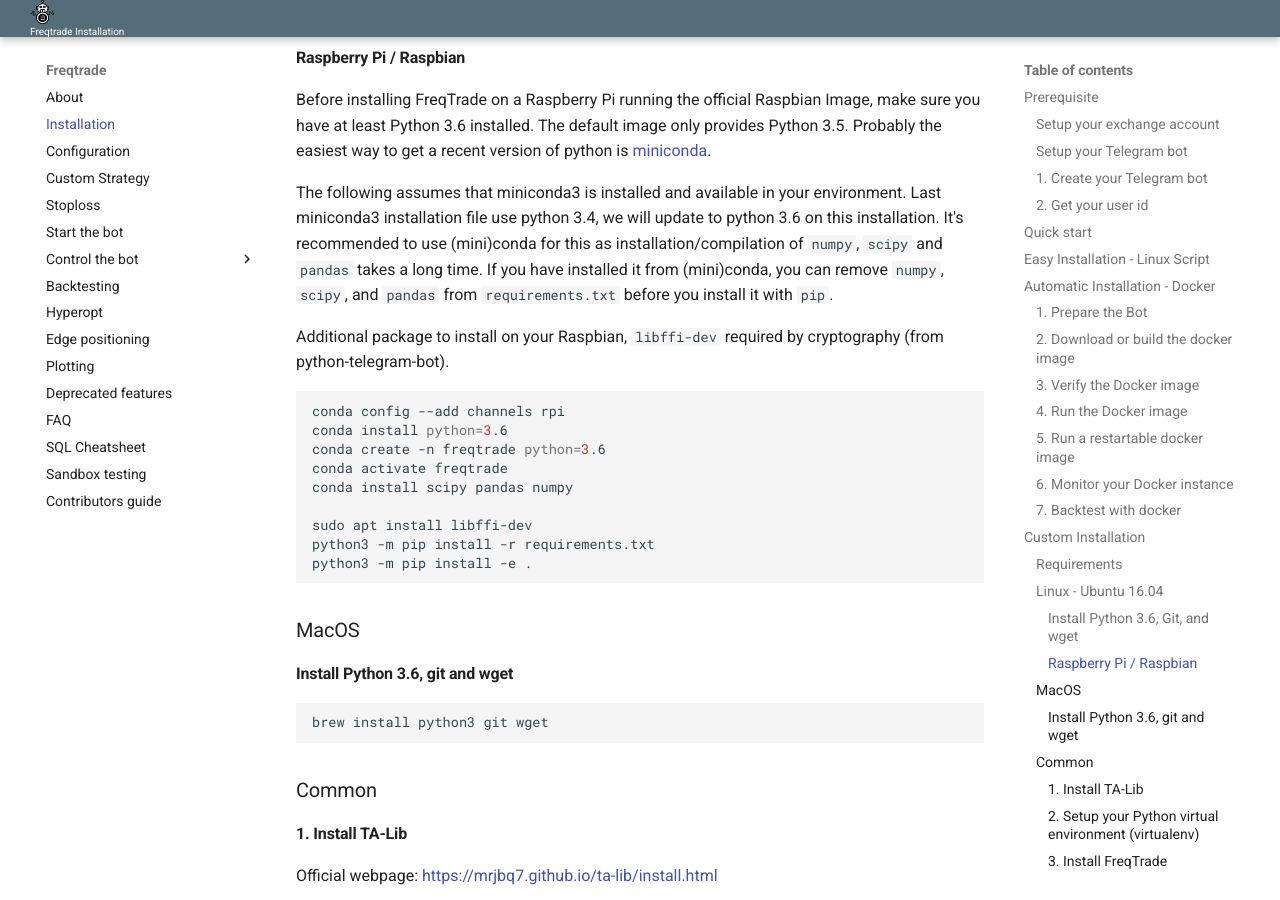
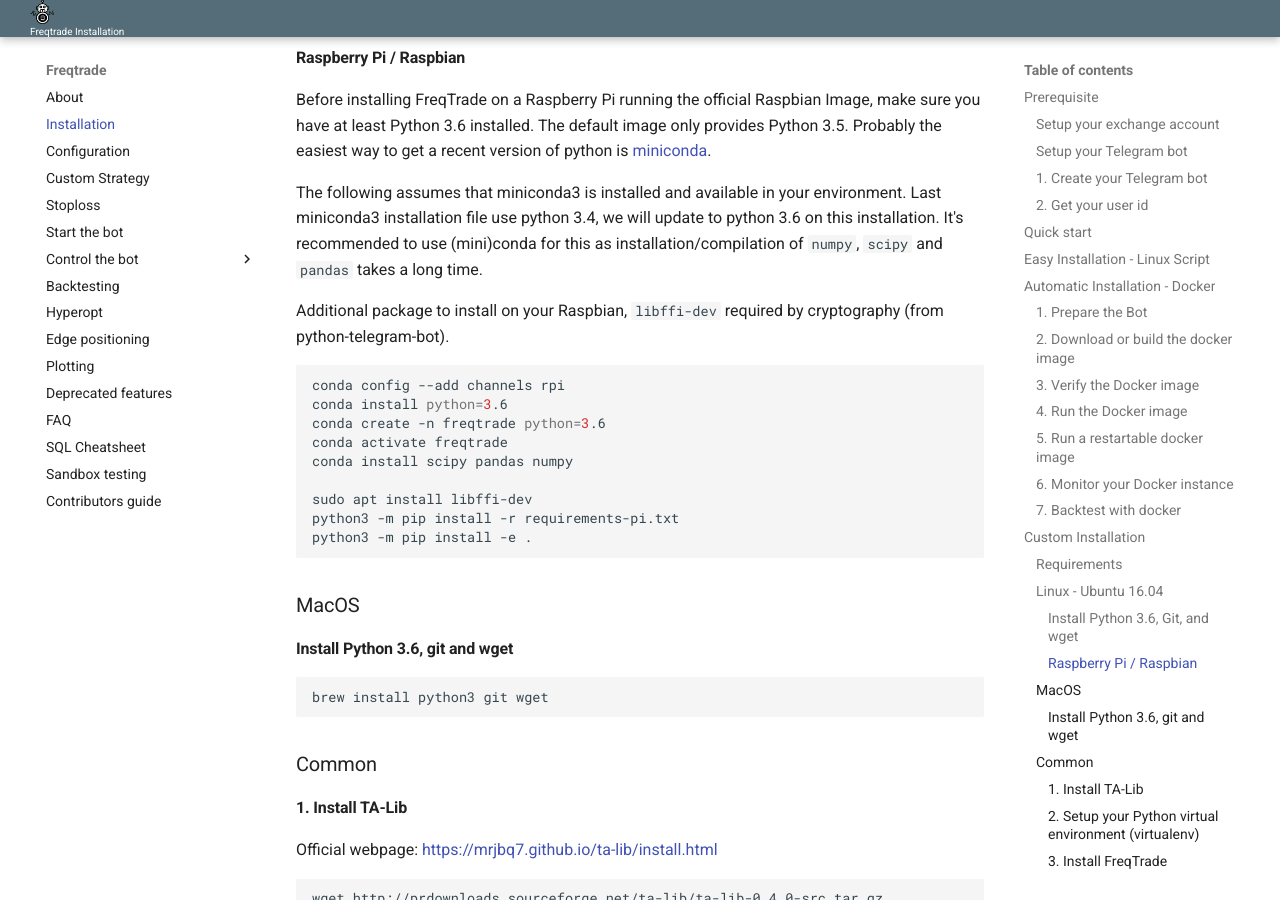
Before and after one commit to jacksonmori755/Crypto-trading-bot, an MkDocs documentation site: the page built from docs/installation.md, in a window 1280 px wide and 900 px high, scrolled down 7254 px. Built offline with MkDocs 1.6.1 and Material for MkDocs 9.7.7, drawn with Linux system fonts in a browser that asks for light colours.

Commit message:
Update documentation for Raspberry install since we now have a rpi-requirements file

````diff
--- a/docs/installation.md
+++ b/docs/installation.md
@@ -315,7 +315,6 @@ Before installing FreqTrade on a Raspberry Pi running the official Raspbian Imag
 
 The following assumes that miniconda3 is installed and available in your environment. Last miniconda3 installation file use python 3.4, we will update to python 3.6 on this installation.
 It's recommended to use (mini)conda for this as installation/compilation of `numpy`, `scipy` and `pandas` takes a long time.
-If you have installed it from (mini)conda, you can remove `numpy`, `scipy`, and `pandas` from `requirements.txt` before you install it with `pip`.
 
 Additional package to install on your Raspbian, `libffi-dev` required by cryptography (from python-telegram-bot).
 
@@ -327,7 +326,7 @@ conda activate freqtrade
 conda install scipy pandas numpy
 
 sudo apt install libffi-dev
-python3 -m pip install -r requirements.txt
+python3 -m pip install -r requirements-pi.txt
 python3 -m pip install -e .
 ```
 
````
